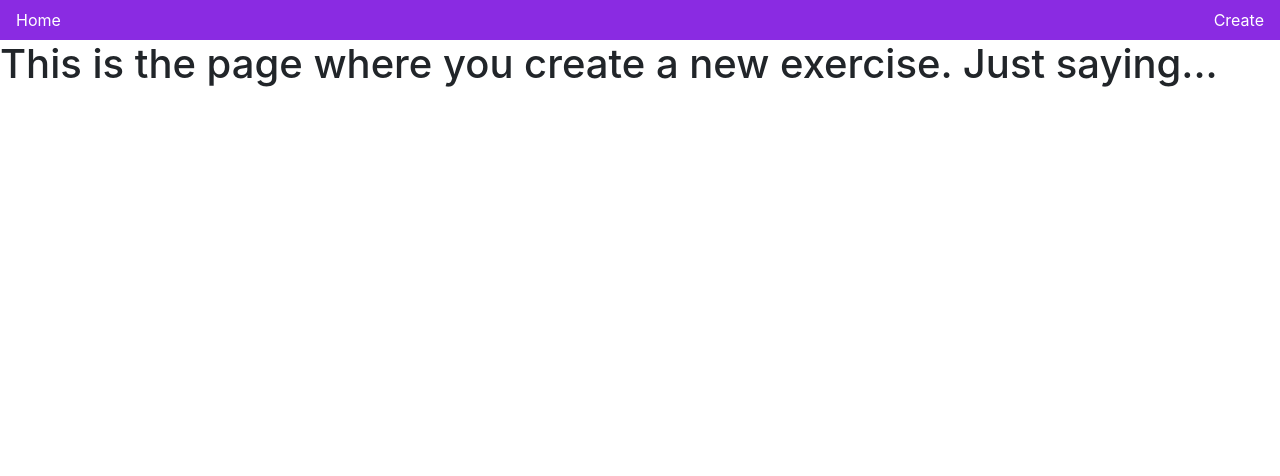
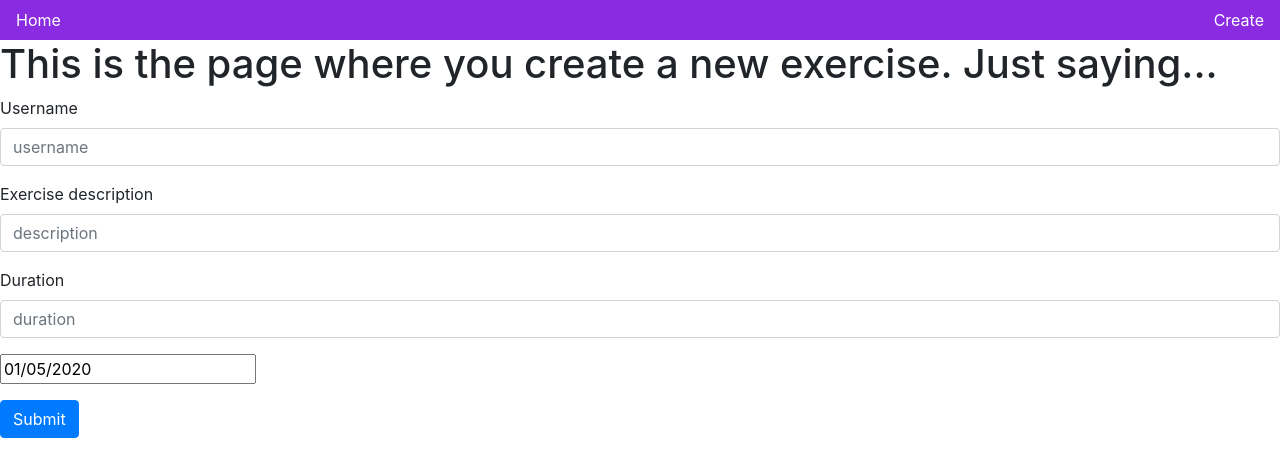
Before and after one commit to Polkagris/mern-stack-client, a React (Create React App) app: page /create in a window 1280 px wide. Shown: the top 476 px of the page. Built offline with nearby package versions, Linux system fonts and the light colour scheme.

Commit message:
Add create exercise page that posts a new exercise to db

```diff
--- a/package.json
+++ b/package.json
@@ -8,6 +8,7 @@
     "@testing-library/user-event": "^7.2.1",
     "react": "^16.12.0",
     "react-bootstrap": "^1.0.0-beta.16",
+    "react-datepicker": "^2.10.1",
     "react-dom": "^16.12.0",
     "react-router-dom": "^5.1.2",
     "react-scripts": "^2.1.8"
--- a/src/container/CreateExercise.js
+++ b/src/container/CreateExercise.js
@@ -1,11 +1,102 @@
-import React from 'react'
+import React, { useState } from 'react'
+import { Form, Button } from 'react-bootstrap';
+import DatePicker from 'react-datepicker';
+import "react-datepicker/dist/react-datepicker.css";
 
-function CreateExercise() {
+function CreateExercise(props) {
+    const [userName, setUserName] = useState("");
+    const [description, setDescription] = useState("");
+    const [duration, setDuration] = useState("");
+    const [exerciseDate, setExerciseDate] = useState(new Date());
+
+    const handleSubmit = async (event) => {
+        event.preventDefault();
+        // take input and put in fetch
+        const Exercise = {
+            username: userName,
+            description: description,
+            duration: Number(duration),
+            date: exerciseDate
+        }
+
+        try {
+            const newExercise = await fetch("http://localhost:5000/exercises/add", {
+                method: 'POST',
+                headers: {
+                    'Accept': 'application/json',
+                    'Content-Type': 'application/json'
+                },
+                body: JSON.stringify({
+                    username: userName,
+                    description: description,
+                    duration: Number(duration),
+                    date: exerciseDate
+                })
+            });
+            const content = await newExercise.json();
+            console.log(content);
+        } catch (err) {
+            console.log("Error posting:", err);
+        }
+
+        console.log(Exercise);
+
+    }
+
+    const handleUsernameChange = (event) => {
+        console.log(event.target.value);
+        setUserName(event.target.value)
+    }
+    const handleDescriptionChange = (event) => {
+        console.log(event.target.value);
+        setDescription(event.target.value);
+    }
+    const handleDurationChange = (event) => {
+        console.log(event.target.value);
+        setDuration(event.target.value);
+    }
+    const handleDateChange = (date) => {
+        setExerciseDate(date);
+    }
+
     return (
-        <h1>
-            This is the page where you create a new exercise. Just saying...
-        </h1>
+        <div>
+            <h1>This is the page where you create a new exercise. Just saying...</h1>
+            <Form onSubmit={handleSubmit}>
+                <Form.Group>
+                    <Form.Label>Username</Form.Label>
+                    <Form.Control
+                        onChange={handleUsernameChange}
+                        type="text"
+                        placeholder="username"
+                        value={userName} />
+                </Form.Group>
+                <Form.Group controlId="exampleForm.ControlTextarea1">
+                    <Form.Label>Exercise description</Form.Label>
+                    <Form.Control
+                        onChange={handleDescriptionChange}
+                        placeholder="description"
+                        type="text"
+                        value={description} />
+                </Form.Group>
+                <Form.Group controlId="exampleForm.ControlTextarea1">
+                    <Form.Label>Duration</Form.Label>
+                    <Form.Control
+                        onChange={handleDurationChange}
+                        placeholder="duration"
+                        type="text"
+                        value={duration} />
+                </Form.Group>
+                <Form.Group controlId="exampleForm.ControlTextarea1">
+                    <DatePicker
+                        selected={exerciseDate}
+                        onChange={handleDateChange}
+                    />
+                </Form.Group>
+                <input type="submit" value="Submit" className="btn btn-primary"></input>
+            </Form>
+        </div>
     )
 }
 
-export default CreateExercise
+export default CreateExercise;
```
Also changed, not shown: 1 other file (tests, documents, lock files or other folders).
